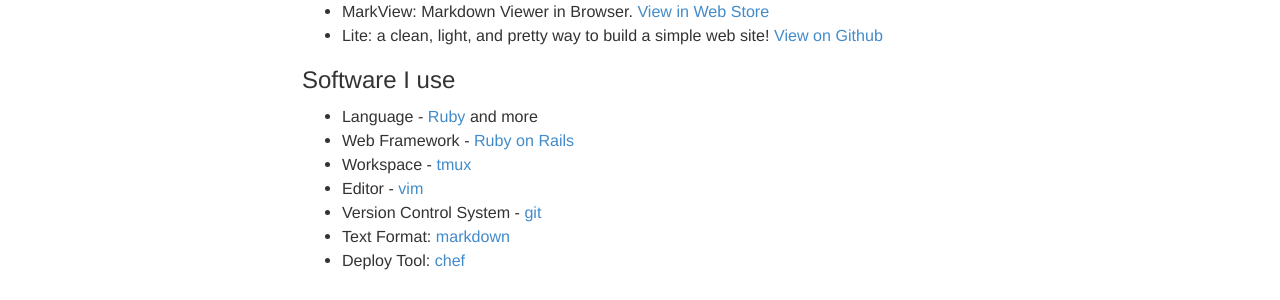
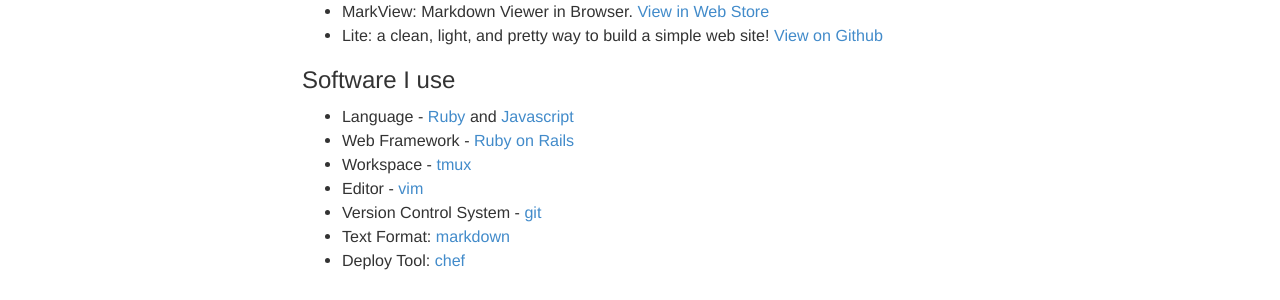
Before and after one commit to swcool/swcool.github.io, a Jekyll site: the page built from about.md, in a window 1280 px wide. Shown: the part 306-606 px from the top of the page. Built offline with Jekyll 4.4.1, drawn with Linux system fonts in a browser that asks for light colours; Markdown is read by kramdown in place of the engine named in the settings.

Commit message:
minor update

```diff
--- a/about.md
+++ b/about.md
@@ -19,7 +19,8 @@
 
 ### Software I use
 
-- Language - [Ruby](https://www.ruby-lang.org/en/) and more
+- Language - [Ruby](https://www.ruby-lang.org/en/) and
+  [Javascript](https://developer.mozilla.org/en-US/docs/Web/JavaScript)
 - Web Framework - [Ruby on Rails](http://rubyonrails.org/)
 - Workspace - [tmux](http://tmux.sourceforge.net/)
 - Editor - [vim](http://www.vim.org/)
```
